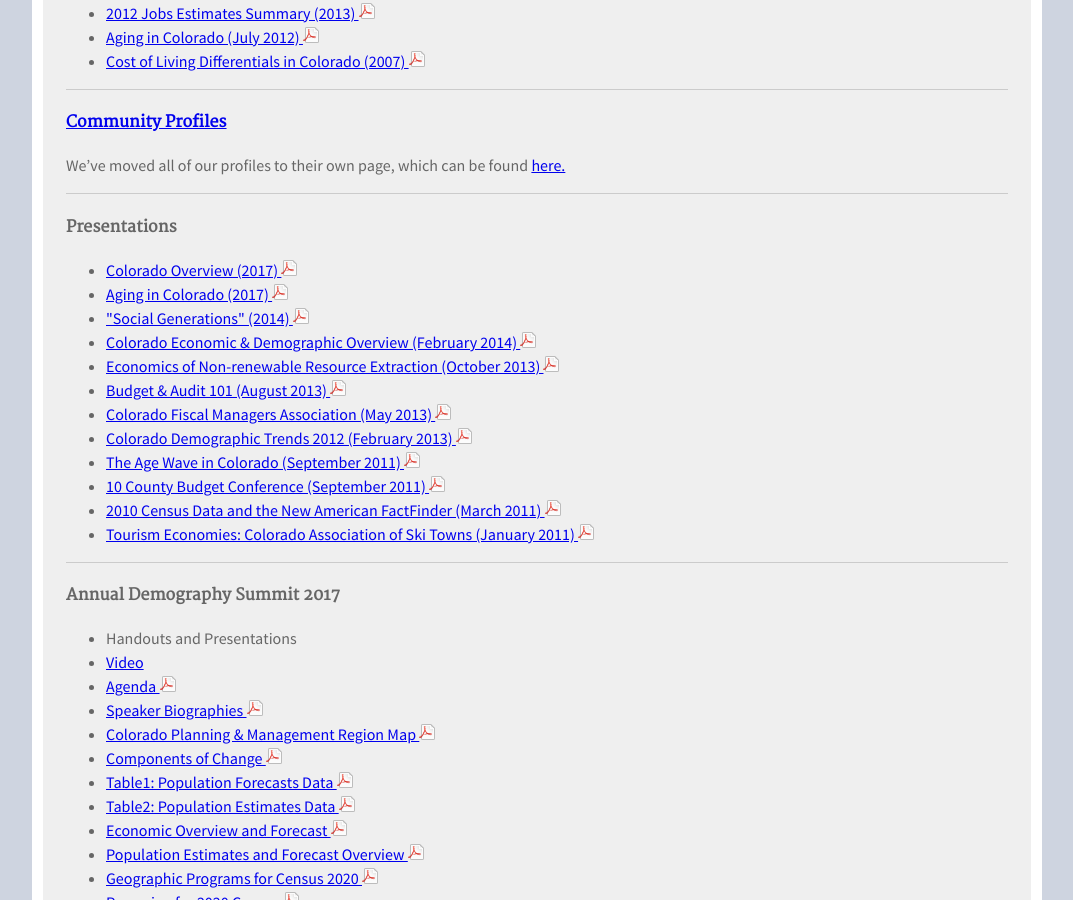
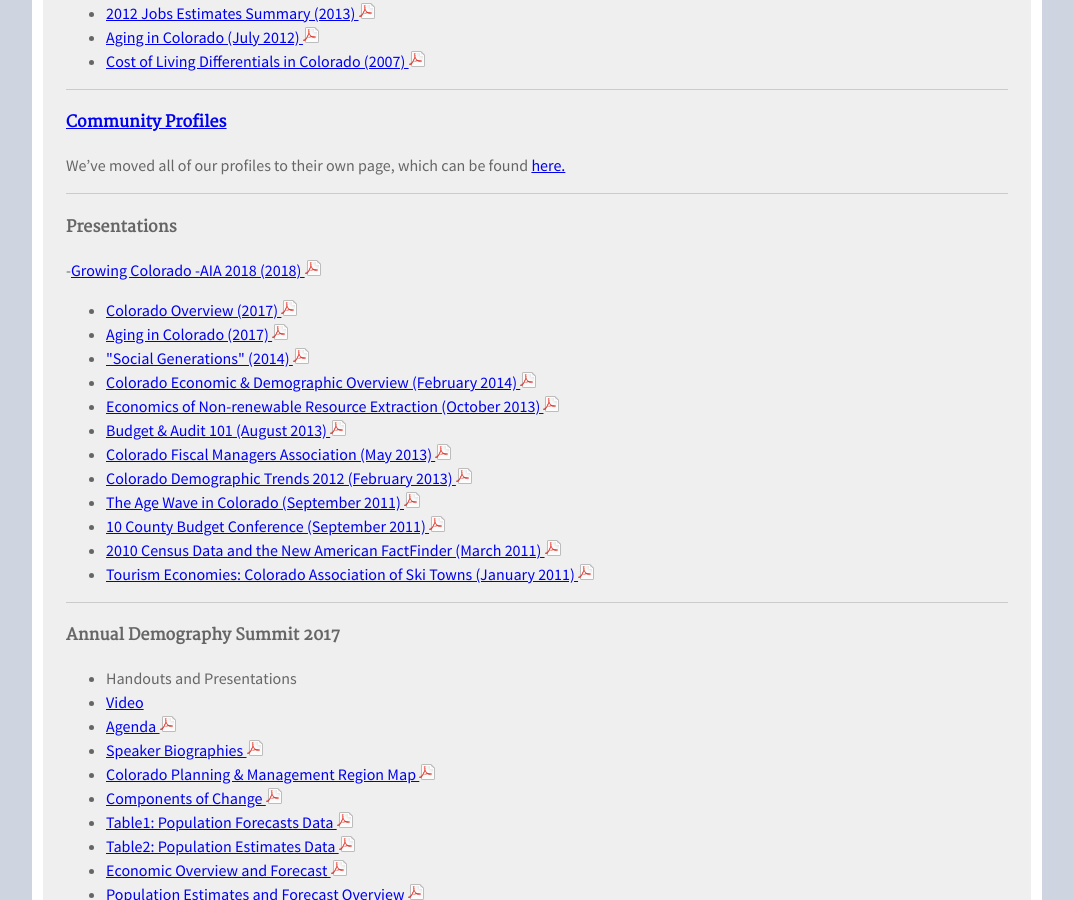
Before and after one commit to TBleess/Website_New, a Jekyll site: the page built from pages/9_Not_in_Menu/publications-and-presentations.md, in a window 1280 px wide and 900 px high, scrolled down 900 px. Shown: the whole window, without its empty margins (103-1176 px from the left). Built offline with Jekyll 4.4.1, drawn with Linux system fonts in a browser that asks for light colours.

Commit message:
Update publications-and-presentations.md

```diff
--- a/pages/9_Not_in_Menu/publications-and-presentations.md
+++ b/pages/9_Not_in_Menu/publications-and-presentations.md
@@ -55,6 +55,7 @@
 
 #### Presentations
 
+-[Growing Colorado -AIA 2018 (2018) ![pdf](/images/page_white_acrobat.png 'download pdf file')](https://drive.google.com/uc?export=download&id=1o9KoOYWB0LcqknYnCLTfk6XotZjHwAea)
 - [Colorado Overview (2017) ![pdf](/images/page_white_acrobat.png 'download pdf file')](https://drive.google.com/uc?export=download&id=0B9kZxy54UDqMZDFWVEpvb2dWSHM)
 - [Aging in Colorado (2017) ![pdf](/images/page_white_acrobat.png 'download pdf file')](https://drive.google.com/uc?export=download&id=0B9kZxy54UDqMbklTdy1qNWc1bTQ)
 - [\"Social Generations\" (2014) ![pdf](/images/page_white_acrobat.png 'download pdf file')](https://drive.google.com/uc?export=download&id=0B2oqdPZKJqK7bkxBeXN3TlFlNEE)
```
